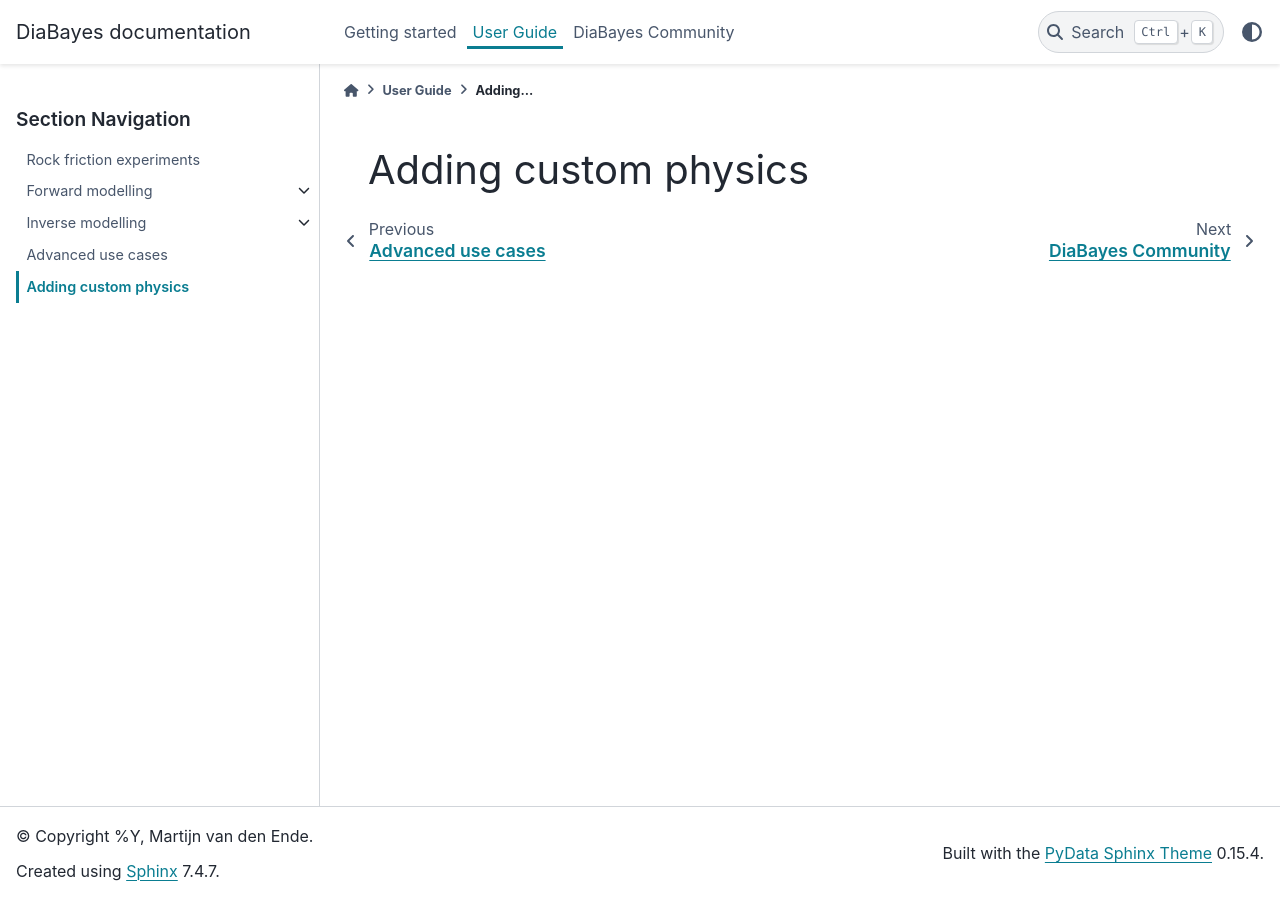
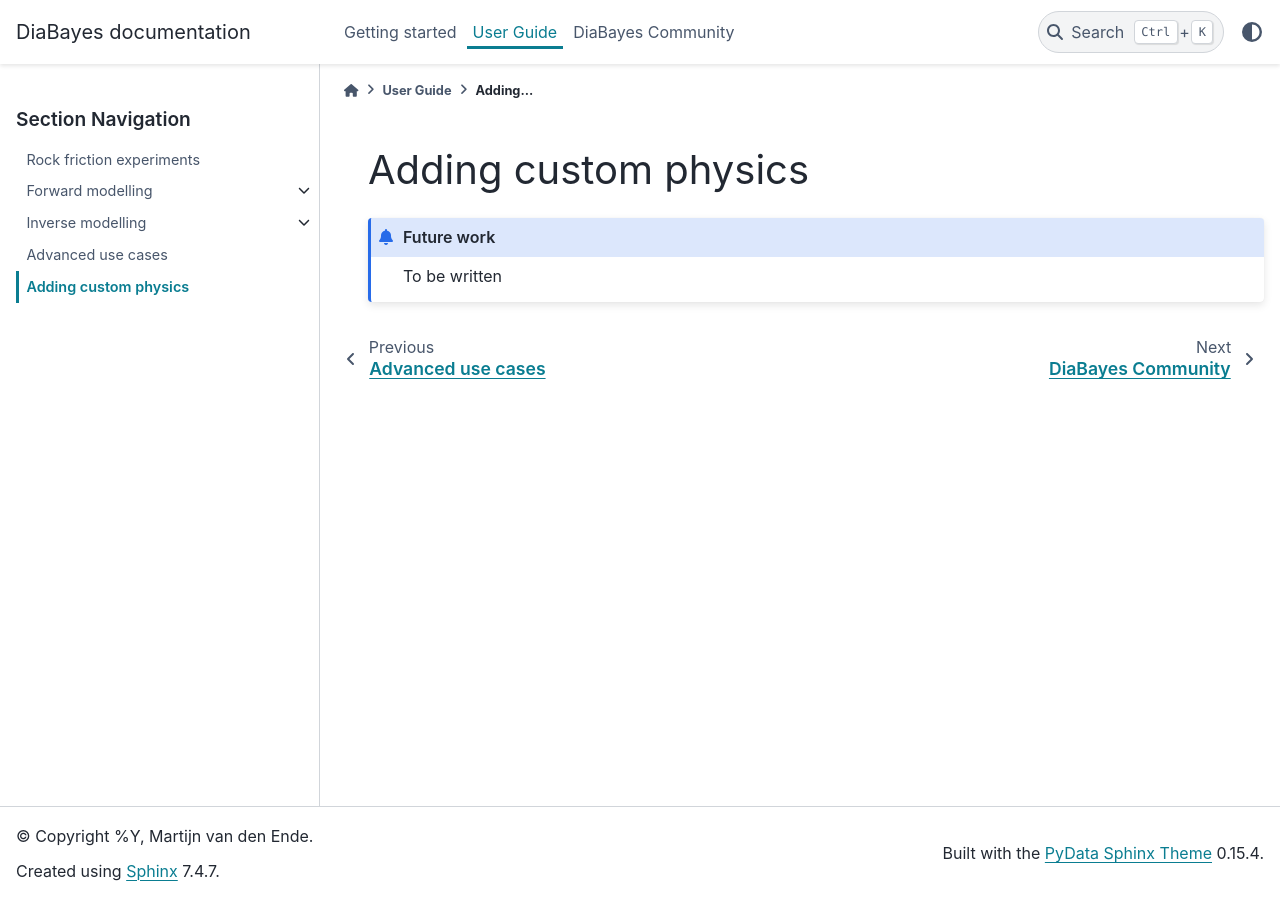
Before and after one commit to martijnende/diabayes, a Sphinx documentation site: the page built from docs/source/user-guide/adding_features.md, in a window 1280 px wide. Built offline with Sphinx 7.4.7 and the PyData theme 0.15.4, drawn with Linux system fonts in a browser that asks for light colours; pages that are not in the unit, such as notebooks, are missing from menus.

````diff
--- a/docs/source/references.bib
+++ b/docs/source/references.bib
@@ -53,7 +53,7 @@
   year = {1998},
 }
 
-@article{Niemeijer2006,
+@article{niemeijer2006,
   title = {Velocity dependence of strength and healing behaviour in simulated phyllosilicate-bearing fault gouge},
   volume = {427},
   ISSN = {0040-1951},
--- a/docs/source/user-guide/adding_features.md
+++ b/docs/source/user-guide/adding_features.md
@@ -1 +1,5 @@
 # Adding custom physics
+
+```{admonition} Future work
+To be written
+```
````
Also changed, not shown: docs/source/user-guide/advanced_usage.md (+4 -0 lines), docs/source/user-guide/forward/chen-niemeijer-spiers.md (+4 -0 lines), docs/source/user-guide/friction_experiments.md (+5 -0 lines).
